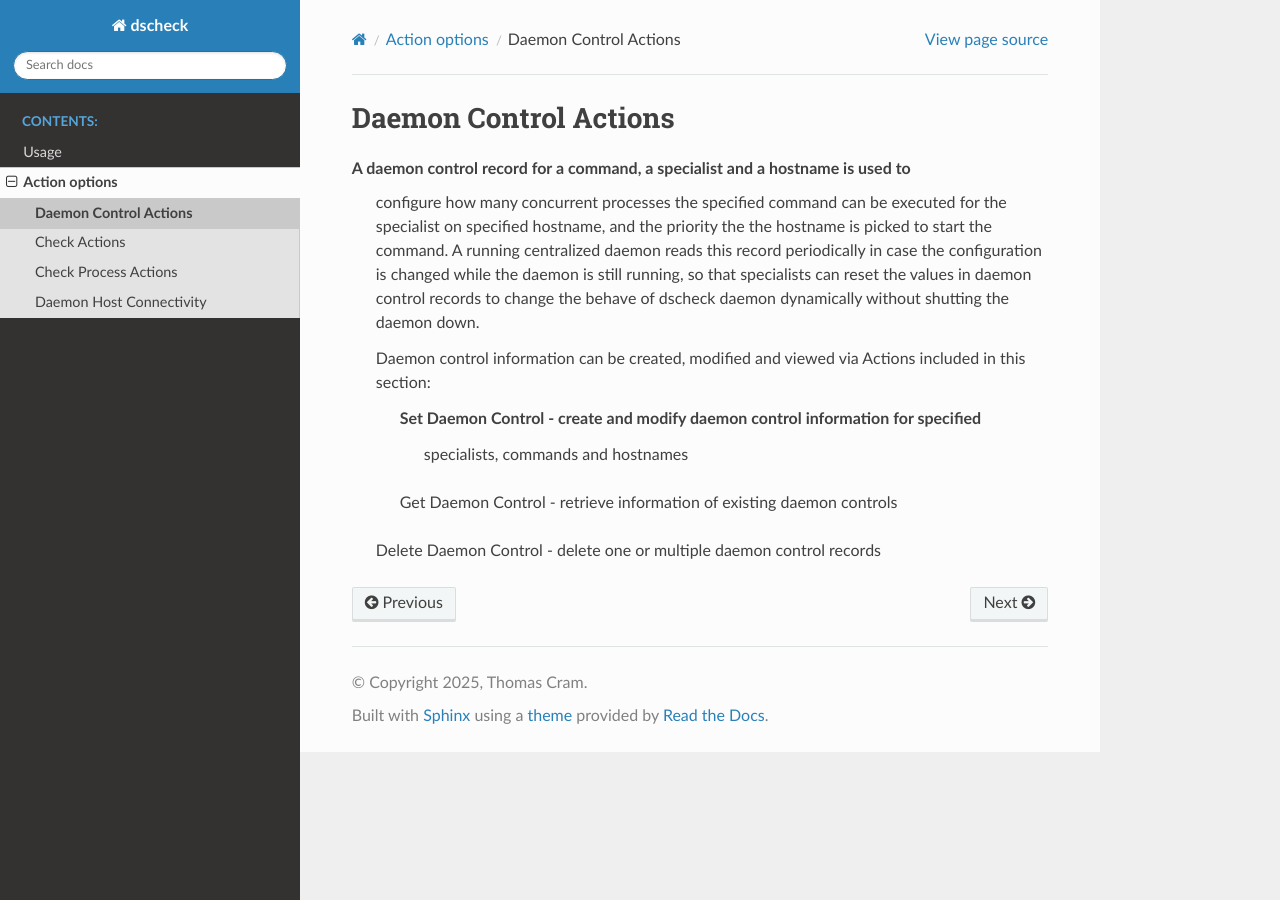
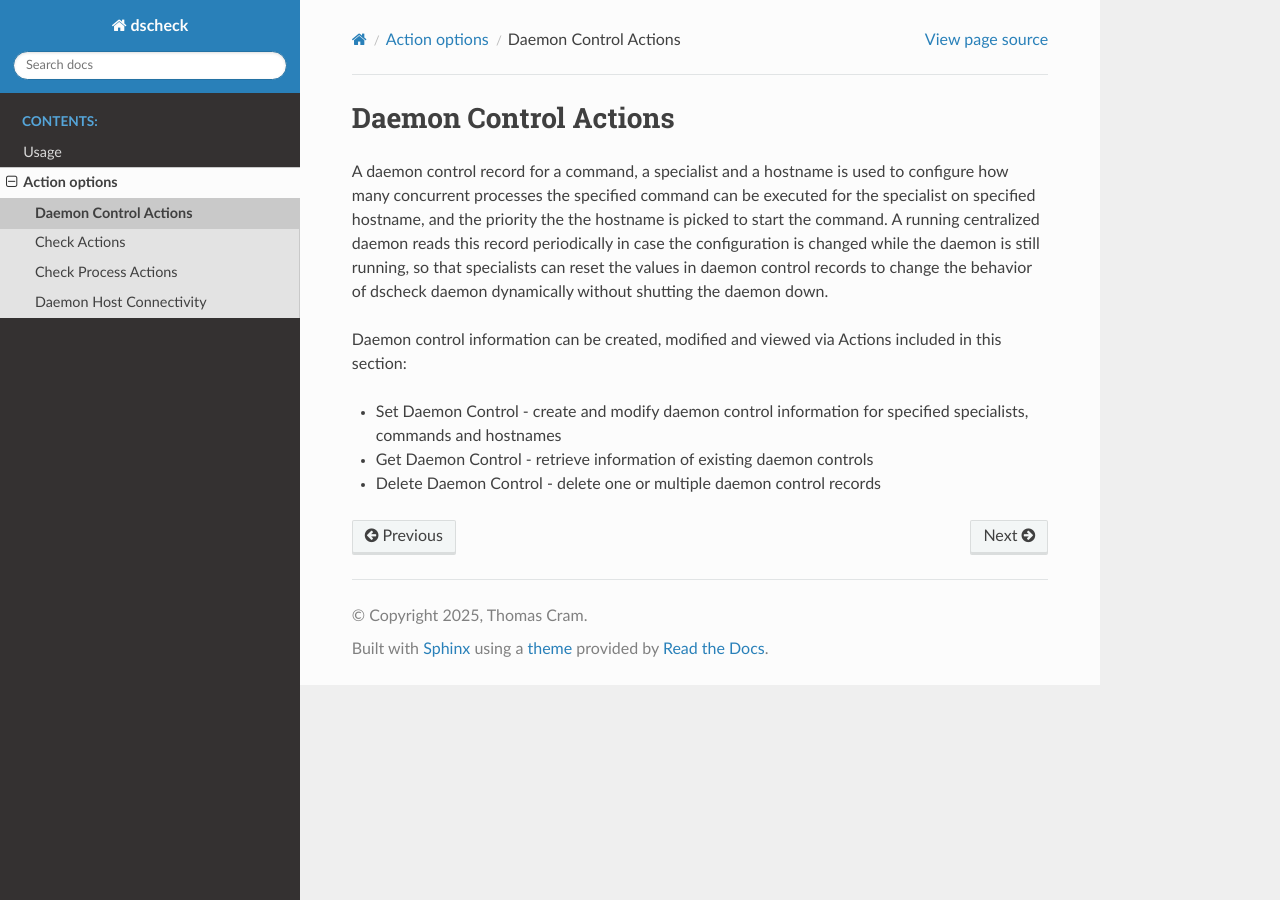
Before and after one commit to tcram/dscheck-docs, a Sphinx documentation site: the page built from docs/source/actions/daemon-control-actions.rst, in a window 1280 px wide. Built offline with Sphinx 7.4.7 and the Read the Docs theme 3.1.0, drawn with Linux system fonts in a browser that asks for light colours; pages that are not in the unit, such as notebooks, are missing from menus.

Commit message:
Refactor documentation formatting for clarity in check process actions, daemon control actions, and daemon host connectivity sections.

```diff
--- a/docs/source/actions/daemon-control-actions.rst
+++ b/docs/source/actions/daemon-control-actions.rst
@@ -2,16 +2,16 @@ Daemon Control Actions
 ======================
 
 A daemon control record for a command, a specialist and a hostname is used to
-  configure how many concurrent processes the specified command can be executed
-  for the specialist on specified hostname, and the priority the the hostname is
-  picked to start the command. A running centralized daemon reads this record
-  periodically in case the configuration is changed while the daemon is still
-  running, so that specialists can reset the values in daemon control records to
-  change the behave of dscheck daemon dynamically without shutting the daemon down.
+configure how many concurrent processes the specified command can be executed
+for the specialist on specified hostname, and the priority the the hostname is
+picked to start the command. A running centralized daemon reads this record
+periodically in case the configuration is changed while the daemon is still
+running, so that specialists can reset the values in daemon control records to
+change the behavior of dscheck daemon dynamically without shutting the daemon down.
 
-  Daemon control information can be created, modified and viewed via Actions
-  included in this section:
-     Set Daemon Control - create and modify daemon control information for specified
-                          specialists, commands and hostnames
-     Get Daemon Control - retrieve information of existing daemon controls
-  Delete Daemon Control - delete one or multiple daemon control records
+Daemon control information can be created, modified and viewed via Actions
+included in this section:
+
+* Set Daemon Control - create and modify daemon control information for specified specialists, commands and hostnames
+* Get Daemon Control - retrieve information of existing daemon controls
+* Delete Daemon Control - delete one or multiple daemon control records
```
Also changed, not shown: docs/source/actions/check-process-actions.rst (+10 -9 lines), docs/source/actions/daemon-host-connectivity.rst (+10 -9 lines).
